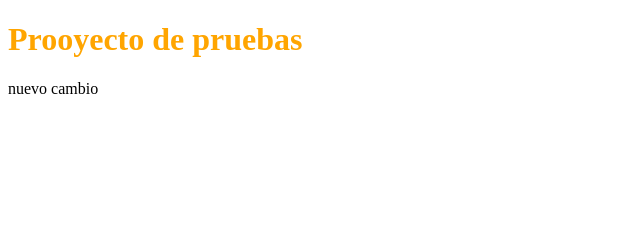
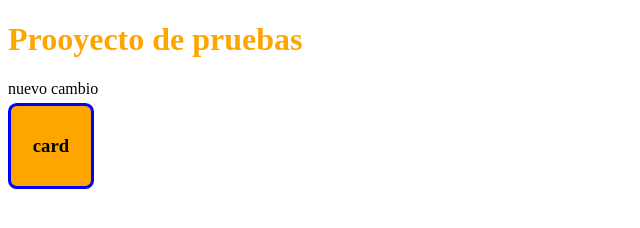
Before and after one commit to MilVG/test-gitflow, a plain HTML site: page index.html in a window 1280 px wide. Shown: the whole page, without its empty margins (0-640 px from the left). Drawn offline with Linux system fonts and the light colour scheme.

Commit message:
add card interfaz
new implementation element html y css card Interfaz

```diff
--- a/index.html
+++ b/index.html
@@ -10,6 +10,9 @@
   <h1 id= "styleh1"> Prooyecto de pruebas</h1>
     <div>
       nuevo cambio
+      <div class="card">
+          <h3 class="text-card">card</h3>
+      </div>
     </div>
   </body>
   <script src="./logic.js"></script>
--- a/style.css
+++ b/style.css
@@ -1,3 +1,22 @@
 h1 {
   color: greenyellow;
 }
+
+.card {
+  margin-top: 5px;
+  display: flex;
+  flex-direction: column;
+  justify-content: center;
+  align-items: center;
+  background-color: orange;
+  width: 5rem;
+  height: 5rem;
+  border-radius: 10%;
+  border: solid 3px;
+  border-color: blue;
+}
+
+.text-card {
+  padding: 5px;
+  text-align: center;
+}
```
